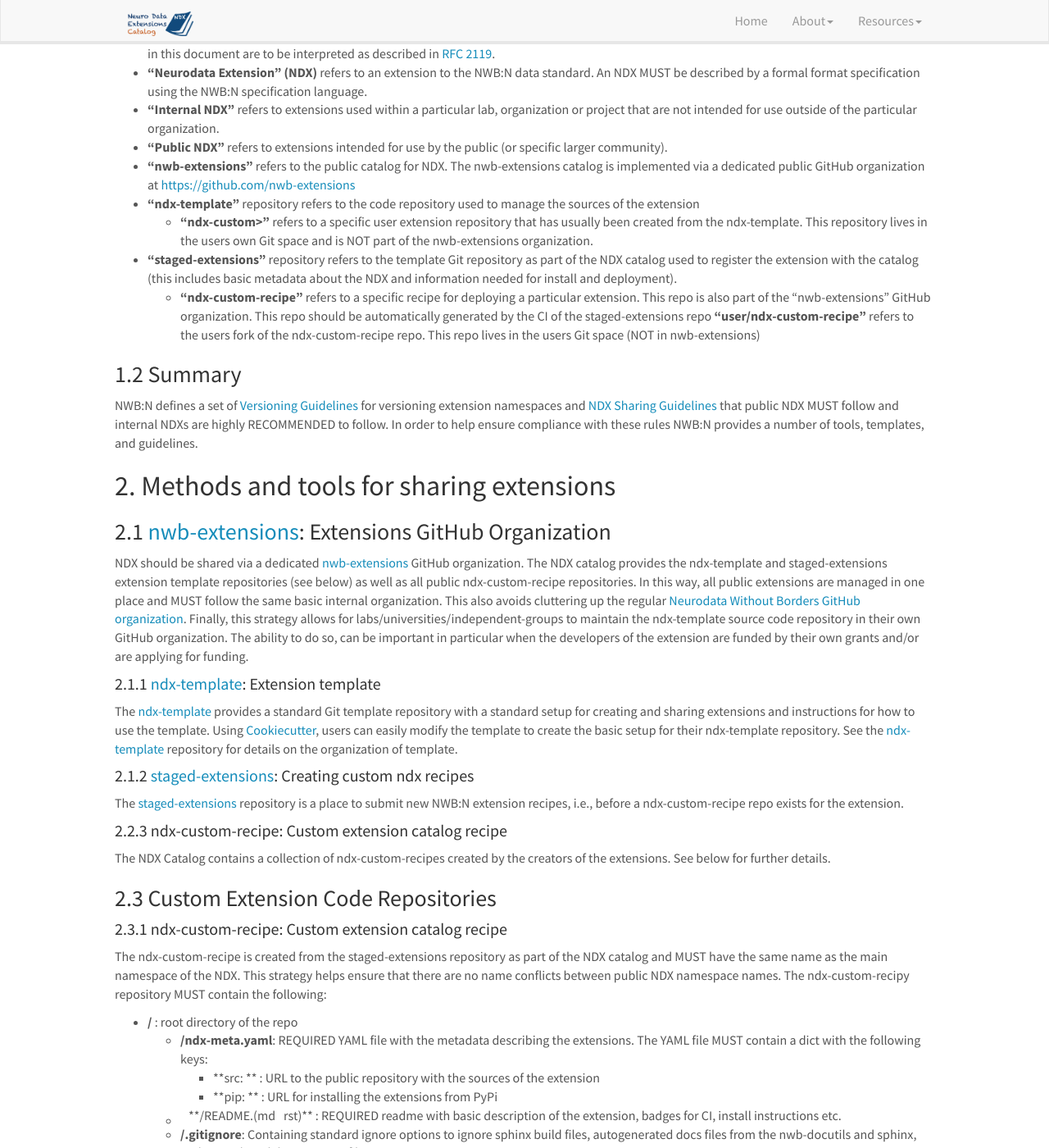
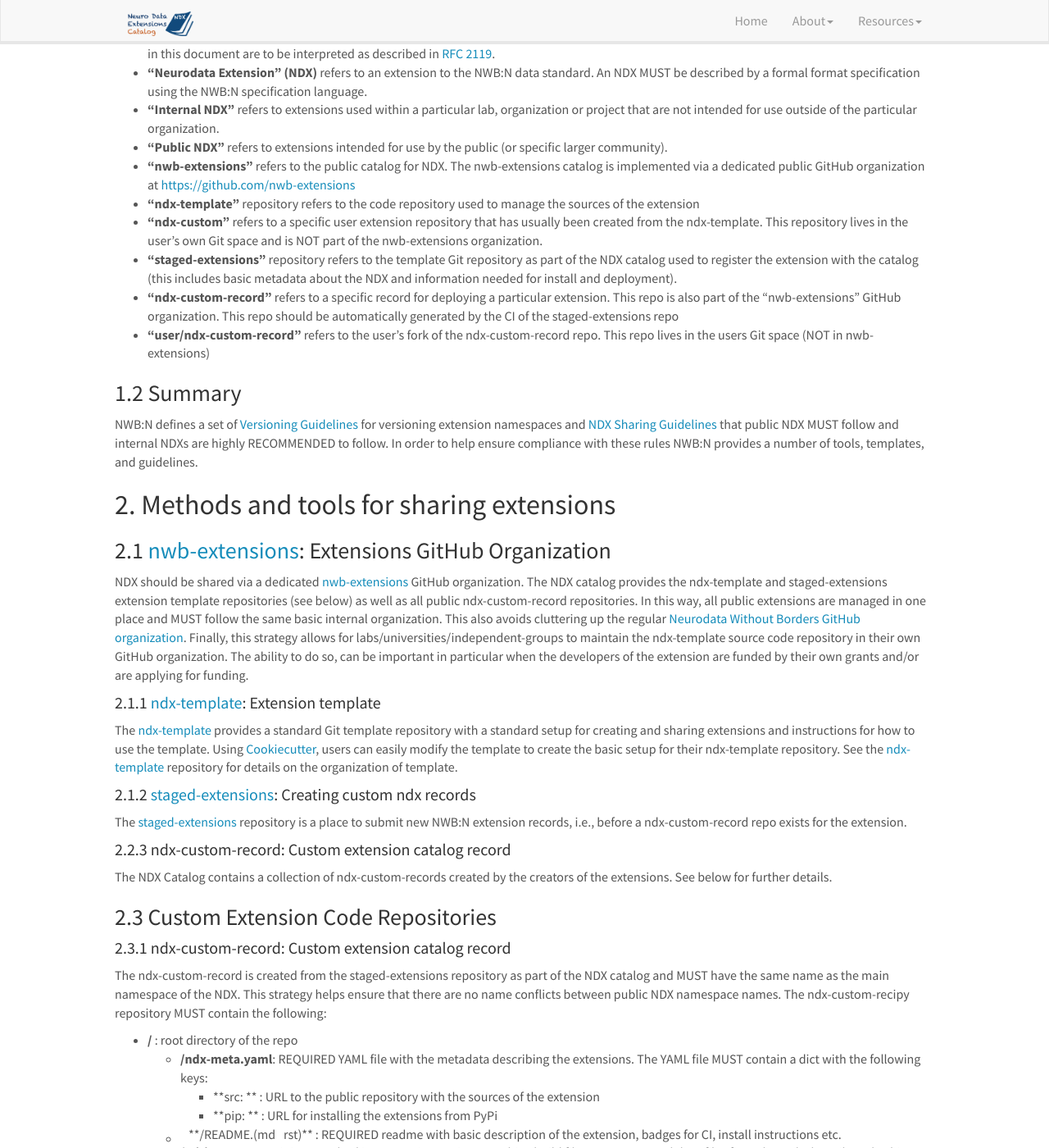
Before and after one commit to nwb-extensions/nwb-extensions.github.io, a Jekyll site: the page built from _pages/extension_sharing_strategies.md, in a window 1280 px wide and 1400 px high, scrolled down 434 px. Shown: the whole window at 82% size. Built offline with Jekyll 4.4.1, drawn with Linux system fonts in a browser that asks for light colours; nearby versions of some CDN libraries; some of the changed text lies outside the part shown.

Commit message:
Replace "recipe" with "record"

```diff
--- a/_pages/extension_sharing_strategies.md
+++ b/_pages/extension_sharing_strategies.md
@@ -28,10 +28,10 @@ The purpose of this document is to define standard practices and strategies for
 * **“Public NDX”** refers to extensions intended for use by the public (or specific larger community).
 * **“nwb-extensions”** refers to the public catalog for NDX. The nwb-extensions catalog is implemented via a dedicated public GitHub organization at [https://github.com/nwb-extensions](https://github.com/nwb-extensions)
 * **“ndx-template”** repository refers to the code repository used to manage the sources of the extension
-   * **“ndx-custom>”** refers to a specific user extension repository that has usually been created from the ndx-template. This repository lives in the users own Git space and is NOT part of the nwb-extensions organization.
+* **“ndx-custom”** refers to a specific user extension repository that has usually been created from the ndx-template. This repository lives in the user's own Git space and is NOT part of the nwb-extensions organization.
 * **“staged-extensions”** repository refers to the template Git repository as part of the NDX catalog used to register the extension with the catalog (this includes basic metadata about the NDX and information needed for install and deployment).
-    * **“ndx-custom-recipe”** refers to a specific recipe for deploying a particular extension. This repo is also part of the “nwb-extensions” GitHub organization. This repo should be automatically generated by the CI of the staged-extensions repo
-    **“user/ndx-custom-recipe”** refers to the users fork of the ndx-custom-recipe repo. This repo lives in the users Git space (NOT in nwb-extensions)
+* **“ndx-custom-record”** refers to a specific record for deploying a particular extension. This repo is also part of the “nwb-extensions” GitHub organization. This repo should be automatically generated by the CI of the staged-extensions repo
+* **“user/ndx-custom-record”** refers to the user's fork of the ndx-custom-record repo. This repo lives in the users Git space (NOT in nwb-extensions)
 
 ### 1.2 Summary
 
@@ -41,26 +41,26 @@ NWB:N defines a set of <a href="{{ site.url }}{{ site.baseurl }}/versioning_guid
 
 ### 2.1 [nwb-extensions](https://github.com/nwb-extensions): Extensions GitHub Organization
 
-NDX should be shared via a dedicated [nwb-extensions](https://github.com/nwb-extensions) GitHub organization. The NDX catalog provides the ndx-template and staged-extensions extension template repositories (see below) as well as all public ndx-custom-recipe repositories. In this way, all public extensions are managed in one place and MUST follow the same basic internal organization. This also avoids cluttering up the regular [Neurodata Without Borders GitHub organization](https://github.com/NeurodataWithoutBorders). Finally, this strategy allows for labs/universities/independent-groups to maintain the ndx-template source code repository in their own GitHub organization. The ability to do so, can be important in particular when the developers of the extension are funded by their own grants and/or are applying for funding.
+NDX should be shared via a dedicated [nwb-extensions](https://github.com/nwb-extensions) GitHub organization. The NDX catalog provides the ndx-template and staged-extensions extension template repositories (see below) as well as all public ndx-custom-record repositories. In this way, all public extensions are managed in one place and MUST follow the same basic internal organization. This also avoids cluttering up the regular [Neurodata Without Borders GitHub organization](https://github.com/NeurodataWithoutBorders). Finally, this strategy allows for labs/universities/independent-groups to maintain the ndx-template source code repository in their own GitHub organization. The ability to do so, can be important in particular when the developers of the extension are funded by their own grants and/or are applying for funding.
 
 #### 2.1.1 [ndx-template](https://github.com/nwb-extensions/ndx-template): Extension template
 
 The [ndx-template](https://github.com/nwb-extensions/ndx-template) provides a standard Git template repository with a standard setup for creating and sharing extensions and instructions for how to use the template. Using [Cookiecutter](https://cookiecutter.readthedocs.io/en/latest/), users can easily modify the template to create the basic setup for their ndx-template repository. See the [ndx-template](https://github.com/nwb-extensions/ndx-template) repository for details on the organization of template.
 
-#### 2.1.2 [staged-extensions](https://github.com/nwb-extensions/staged-extensions): Creating custom ndx recipes
+#### 2.1.2 [staged-extensions](https://github.com/nwb-extensions/staged-extensions): Creating custom ndx records
 
-The [staged-extensions](https://github.com/nwb-extensions/staged-extensions) repository is a place to submit new NWB:N extension recipes, i.e., before a ndx-custom-recipe repo exists for the extension.
+The [staged-extensions](https://github.com/nwb-extensions/staged-extensions) repository is a place to submit new NWB:N extension records, i.e., before a ndx-custom-record repo exists for the extension.
 
-#### 2.2.3 ndx-custom-recipe: Custom extension catalog recipe
+#### 2.2.3 ndx-custom-record: Custom extension catalog record
 
-The NDX Catalog contains a collection of ndx-custom-recipes created by the creators of the extensions. See below for further details.
+The NDX Catalog contains a collection of ndx-custom-records created by the creators of the extensions. See below for further details.
 
 
 ### 2.3 Custom Extension Code Repositories
 
-#### 2.3.1 ndx-custom-recipe: Custom extension catalog recipe
+#### 2.3.1 ndx-custom-record: Custom extension catalog record
 
-The ndx-custom-recipe is created from the staged-extensions repository as part of the NDX catalog and MUST have the same name as the main namespace of the NDX. This strategy helps ensure that there are no name conflicts between public NDX namespace names.  The ndx-custom-recipy  repository MUST contain the following:
+The ndx-custom-record is created from the staged-extensions repository as part of the NDX catalog and MUST have the same name as the main namespace of the NDX. This strategy helps ensure that there are no name conflicts between public NDX namespace names.  The ndx-custom-recipy  repository MUST contain the following:
 
 * **/** : root directory of the repo
    * **/ndx-meta.yaml**: REQUIRED YAML file with the metadata describing the extensions. The YAML file MUST contain a dict with the following keys:
@@ -98,7 +98,7 @@ Extensions SHOULD be created using the PyNWB specification API to improve mainta
 
 ## 3. Extension process (create, deploy, update)
 
-The figure below illustrates the process for (1) creating a new extensions, (2) creating a recipe to register an extension with the extension catalog, and (3) to update an extension/recipe. The figure also illustrates the automated CI processes that are managed in the [nwb-extensions](https://github.com/nwb-extensions) catalog. The catalog process is modeled after the conda-forge model, enabling us to largely automate the catalog process using free, public services and avoiding the need to host our own services.
+The figure below illustrates the process for (1) creating a new extensions, (2) creating a record to register an extension with the extension catalog, and (3) to update an extension/record. The figure also illustrates the automated CI processes that are managed in the [nwb-extensions](https://github.com/nwb-extensions) catalog. The catalog process is modeled after the conda-forge model, enabling us to largely automate the catalog process using free, public services and avoiding the need to host our own services.
 
 <img alt="NDX Catalog Logo" src="images/nwbn_extension_catalog_workflow.png" width="800" class="center-block">
 
@@ -107,18 +107,18 @@ The figure below illustrates the process for (1) creating a new extensions, (2)
 This can be separated in CI for three main repositories:
 
 1. the staged-extensions repository as part of the nwb-extensions catalog,
-1. the ndx-custom-recipe repo as part of the nwb-extensions catalog,  and
+1. the ndx-custom-record repo as part of the nwb-extensions catalog,  and
 1. the users ndx-custom repository.
 
 Part 1 and 2 are part of the nwb-extensions catalog and are maintained by the NWB:N development team. Part 3 will need to be setup and maintained by the extension developers. The ndx-template can provide templates for defining CI for ndx-custom repositories, but ultimately this will be up to the extension developers to do.
 
 #### 3.1.1 staged-extensions CI
 
-For the staged-extensions repositories we have common tests to validate basic compliance and working order of the extensions before creating the ndx-custom-recipe repo. Here we can test, e.g., the extensions metadata, i.e., are all required fields for the catalog specified and valid.
+For the staged-extensions repositories we have common tests to validate basic compliance and working order of the extensions before creating the ndx-custom-record repo. Here we can test, e.g., the extensions metadata, i.e., are all required fields for the catalog specified and valid.
 
-#### 3.1.2 ndx-custom-recipe CI
+#### 3.1.2 ndx-custom-record CI
 
-Similar to the staged-extensions, we can provide CI for ndx-custom-recipe repositories to automatically test compliance and working order of the extensions before merging pull requests. Here we can test, e.g., the extensions metadata, i.e., are all required fields for the catalog specified and valid.
+Similar to the staged-extensions, we can provide CI for ndx-custom-record repositories to automatically test compliance and working order of the extensions before merging pull requests. Here we can test, e.g., the extensions metadata, i.e., are all required fields for the catalog specified and valid.
 
 #### 3.1.3 ndx-custom CI
 
```
Also changed, not shown: other parts of _pages/extension_sharing_strategies.md (+2 -2 lines).
